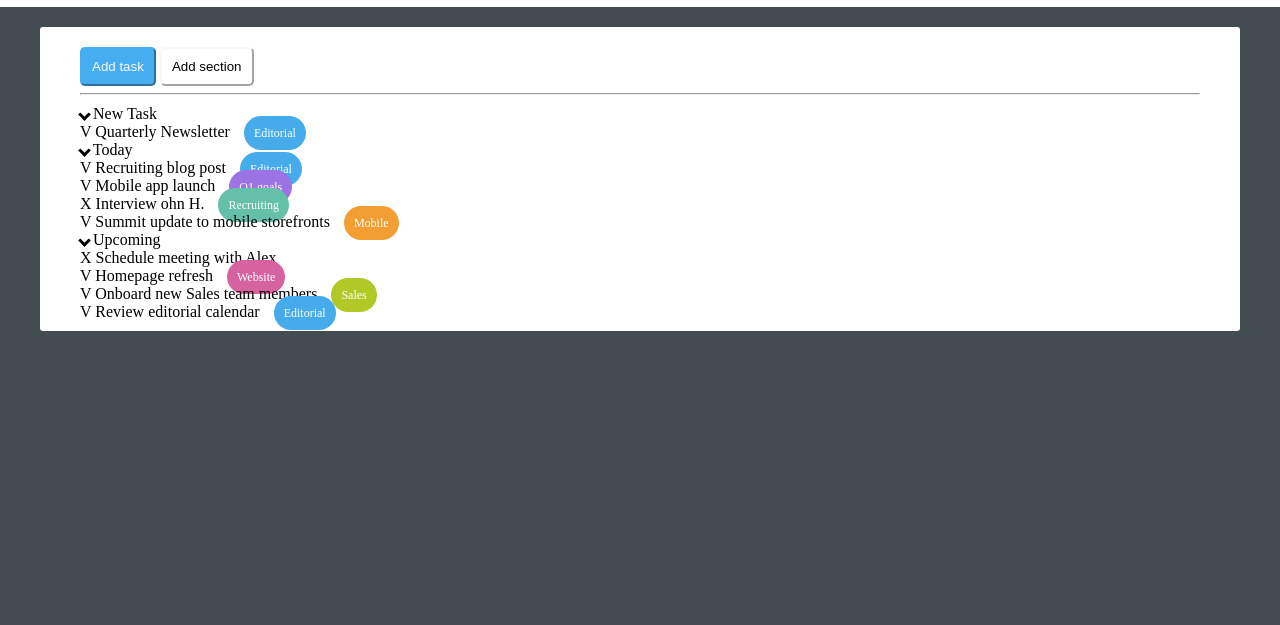
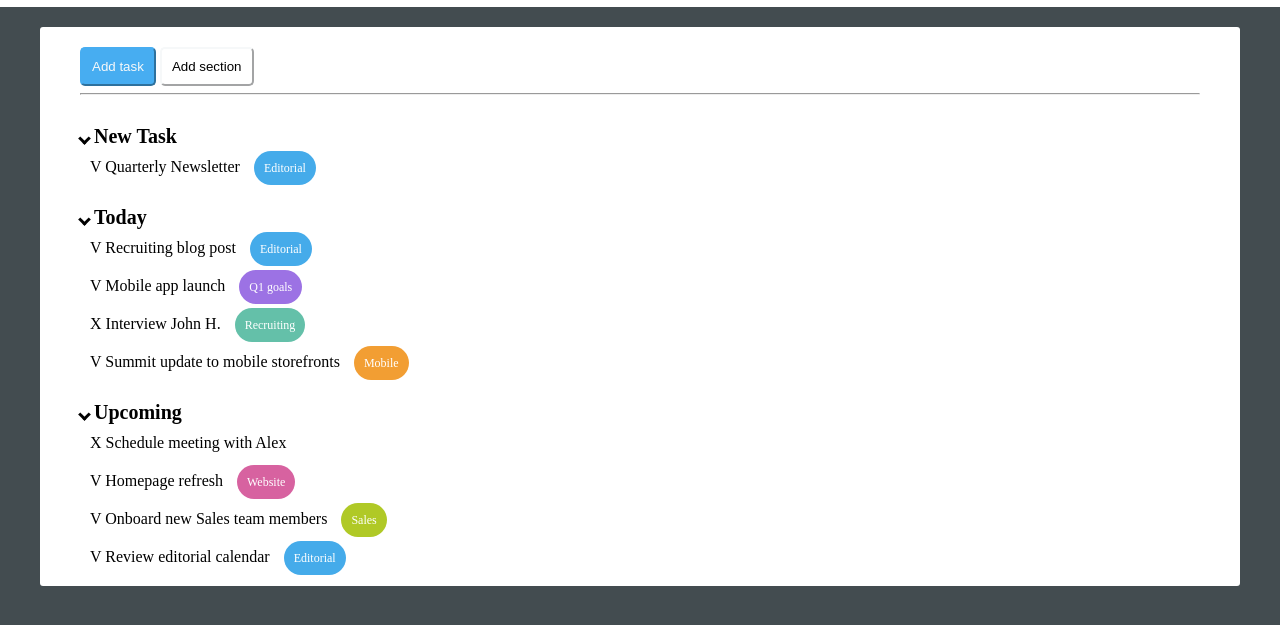
Before and after one commit to VeronicaFontana/html-css-toboolist, a plain HTML site: page index.html in a window 1280 px wide. Shown: the part 63-688 px from the top of the page. Drawn offline with Linux system fonts and the light colour scheme.

Commit message:
Fine struttura principale

```diff
--- a/css/style.css
+++ b/css/style.css
@@ -80,6 +80,16 @@ ul{
   list-style: none;
 }
 
+.list-title{
+  margin-top: 20px;
+  font-size: 20px;
+
+}
+
+.main-list .intern-list-item{
+  padding: 10px;
+}
+
 .box{
   border-radius: 20px;
   padding: 10px;
--- a/index.html
+++ b/index.html
@@ -4,7 +4,6 @@
     <link rel="stylesheet" href="css/style.css" />
     <meta charset="UTF-8" />
     <meta name="viewport" content="width=device-width, initial-scale=1.0" />
-    <link rel="stylesheet" href="https://cdnjs.cloudflare.com/ajax/libs/font-awesome/5.15.3/css/all.min.css">
     <title>ToBooList</title>
   </head>
   <body>
@@ -15,85 +14,94 @@
       </div>
     </header>
 
+    <!--MAIN-->
     <main class="container">
+
       <div class="main-buttons">
         <button class="Task">Add task</button>
         <button class="Section">Add section</button>
         <hr>
       </div>
 
+      <!--LIST-->
       <div class="main-list">
+        <!--Main ul-->
         <ul>
           <li>
-            <i class="arrow down"></i>
-            <span>New Task</span>
-            <ul>
-              <li>
+            <div class="list-title">
+              <i class="arrow down"></i>
+              <strong>New Task</strong>
+            </div>
+            <ul> <!--Secondary ul-->
+              <li class="intern-list-item">
                 <span>V</span>
                 <span>Quarterly Newsletter</span>
                 <span class="box Editorial">Editorial</span>
               </li>
-            </ul>
+            </ul> <!--/Secondary ul-->
           </li>
 
           <li>
-            <i class="arrow down"></i>
-            <span>Today</span>
-            <ul>
-              <li>
+            <div class="list-title">
+              <i class="arrow down"></i>
+              <strong>Today</strong>
+            </div>
+            <ul> <!--Secondary ul-->
+              <li class="intern-list-item">
                 <span>V</span>
                 <span>Recruiting blog post</span>
                 <span class="box Editorial">Editorial</span>
               </li>
-              <li>
+              <li class="intern-list-item">
                 <span>V</span>
                 <span>Mobile app launch</span>
                 <span class="box Q1-goals">Q1 goals</span>
               </li>
-              <li>
+              <li class="intern-list-item">
                 <span>X</span>
-                <span>Interview ohn H.</span>
+                <span>Interview John H.</span>
                 <span class="box Recruiting">Recruiting</span>
               </li>
-              <li>
+              <li class="intern-list-item">
                 <span>V</span>
                 <span>Summit update to mobile storefronts</span>
                 <span class="box Mobile">Mobile</span>
               </li>
-            </ul>
+            </ul> <!--/Secondary ul-->
           </li>
 
           <li>
-            <i class="arrow down"></i>
-            <span>Upcoming</span>
-            <ul>
-              <li>
+            <div class="list-title">
+              <i class="arrow down"></i>
+              <strong>Upcoming</strong>
+            </div>
+            <ul> <!--Secondary ul-->
+              <li class="intern-list-item">
                 <span>X</span>
                 <span>Schedule meeting with Alex</span>
               </li>
-              <li>
+              <li class="intern-list-item">
                 <span>V</span>
                 <span>Homepage refresh</span>
                 <span class="box Website">Website</span>
               </li>
-              <li>
+              <li class="intern-list-item">
                 <span>V</span>
                 <span>Onboard new Sales team members</span>
                 <span class="box Sales">Sales</span>
               </li>
-              <li>
+              <li class="intern-list-item">
                 <span>V</span>
                 <span>Review editorial calendar</span>
                 <span class="box Editorial">Editorial</span>
               </li>
-            </ul>
+            </ul><!--/Secondary ul-->
           </li>
-
-
         </ul>
+        <!--/Prima ul-->
       </div>
+      <!--/LIST-->
     </main>
-
-    <footer></footer>
+    <!--/MAIN-->
   </body>
 </html>
```
